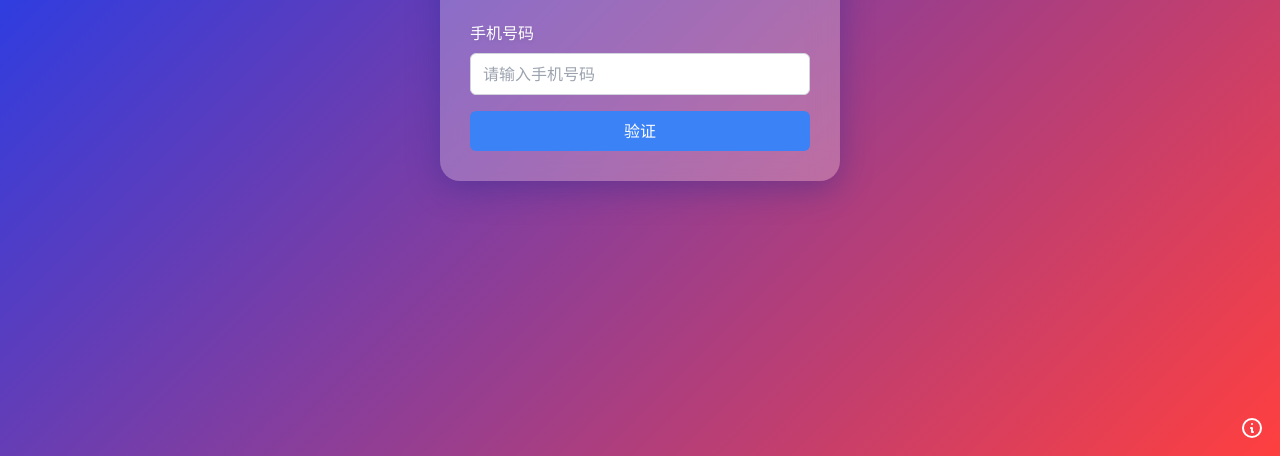
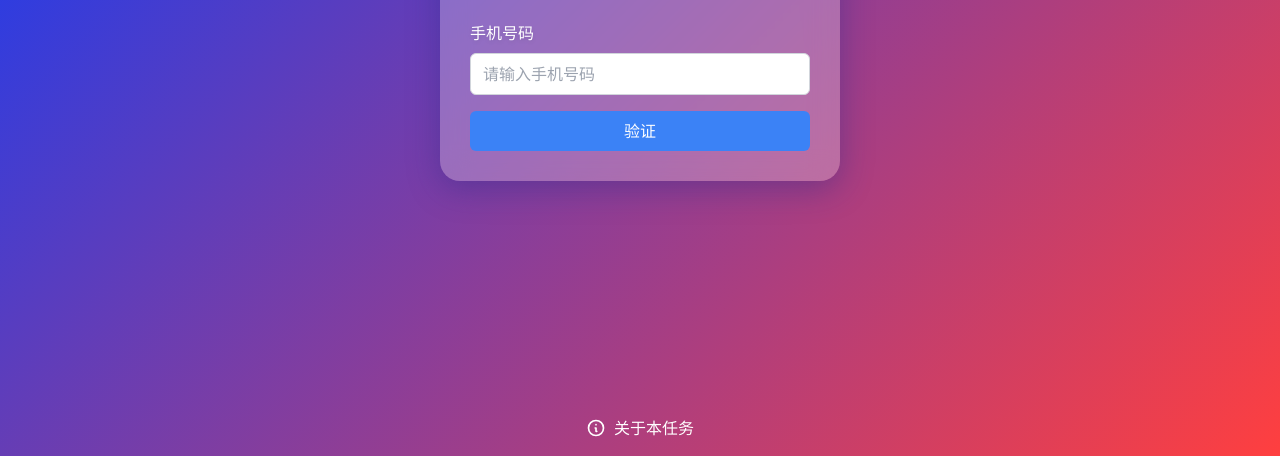
Before and after one commit to foxme666/web4Tg, a website: page index.html in a window 1280 px wide. Shown: the part 344-800 px from the top of the page. Drawn offline with nearby package versions, Linux system fonts and the light colour scheme.

Commit message:
底部链接

```diff
--- a/config.js
+++ b/config.js
@@ -1,4 +1,4 @@
 export const TG_BOT_TOKEN = TG_BOT_TOKEN;
 export const TG_CHAT_ID = TG_CHAT_ID;
 export const TIME_LIMIT_ENABLED = TIME_LIMIT_ENABLED || '0'; // 默认为 '0'，表示开启时间限制
-export const ABOUT_URL = ABOUT_URL || 'https://qq.com';
+export const ABOUT_URL = 'https://qq.com';
--- a/index.html
+++ b/index.html
@@ -161,11 +161,12 @@
         <div id="toast"></div>
     </div>
 
-    <footer class="fixed bottom-4 right-4">
-        <a href="#" id="aboutLink" class="text-white hover:text-gray-300 transition-colors duration-300" title="关于本任务">
-            <svg xmlns="http://www.w3.org/2000/svg" class="h-6 w-6" fill="none" viewBox="0 0 24 24" stroke="currentColor">
+    <footer class="fixed bottom-4 left-0 right-0 flex justify-center items-center">
+        <a href="#" id="aboutLink" class="text-white hover:text-gray-300 transition-colors duration-300 flex items-center" title="关于本任务">
+            <svg xmlns="http://www.w3.org/2000/svg" class="h-5 w-5 mr-2" fill="none" viewBox="0 0 24 24" stroke="currentColor">
                 <path stroke-linecap="round" stroke-linejoin="round" stroke-width="2" d="M13 16h-1v-4h-1m1-4h.01M21 12a9 9 0 11-18 0 9 9 0 0118 0z" />
             </svg>
+            <span>关于本任务</span>
         </a>
     </footer>
 
```
Also changed, not shown: register_completed.html (+4 -3 lines), register_invalid.html (+4 -3 lines), register_new.html (+4 -3 lines), register_pending.html (+4 -3 lines), register_reviewing.html (+4 -3 lines), register_status.html (+4 -3 lines).
